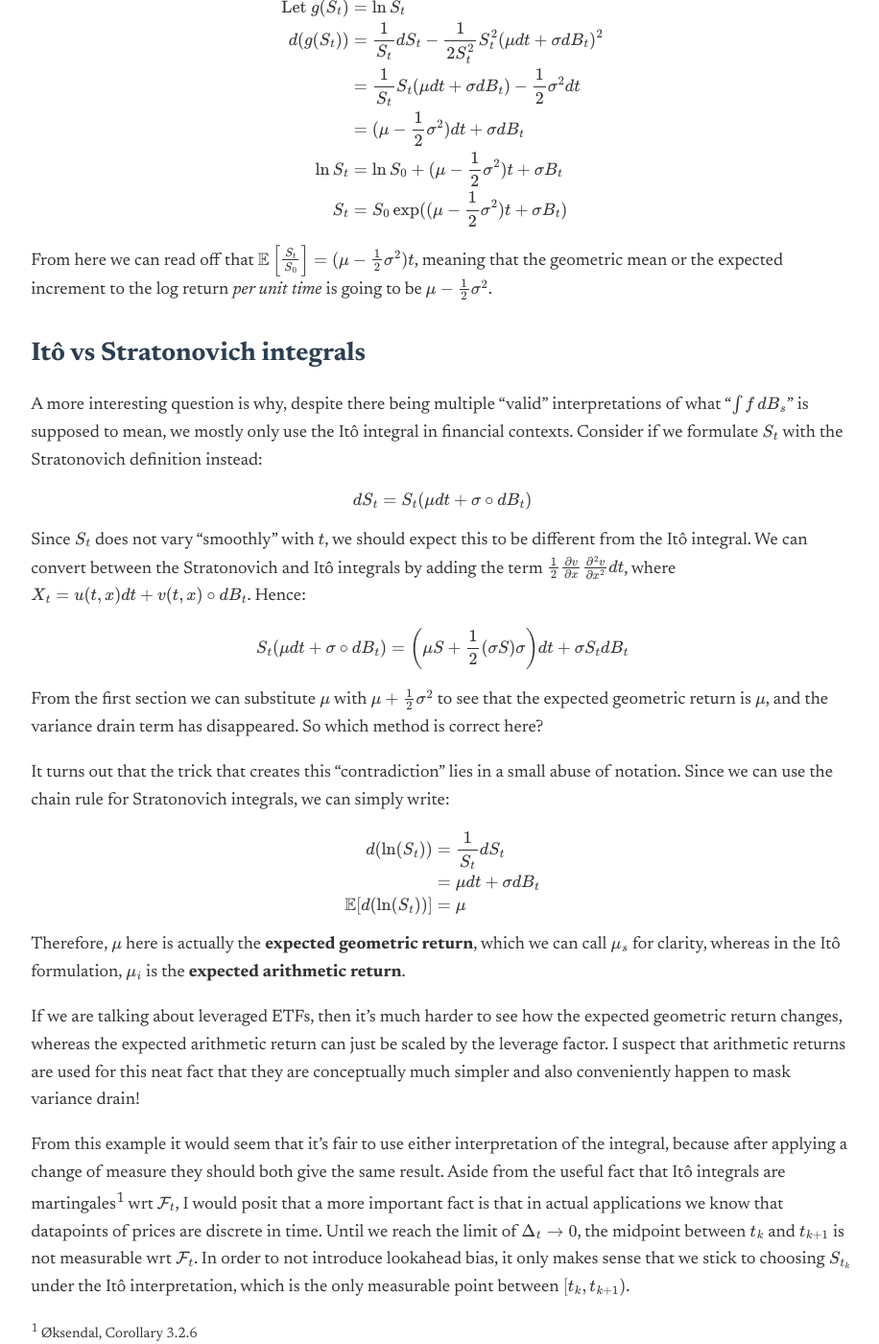
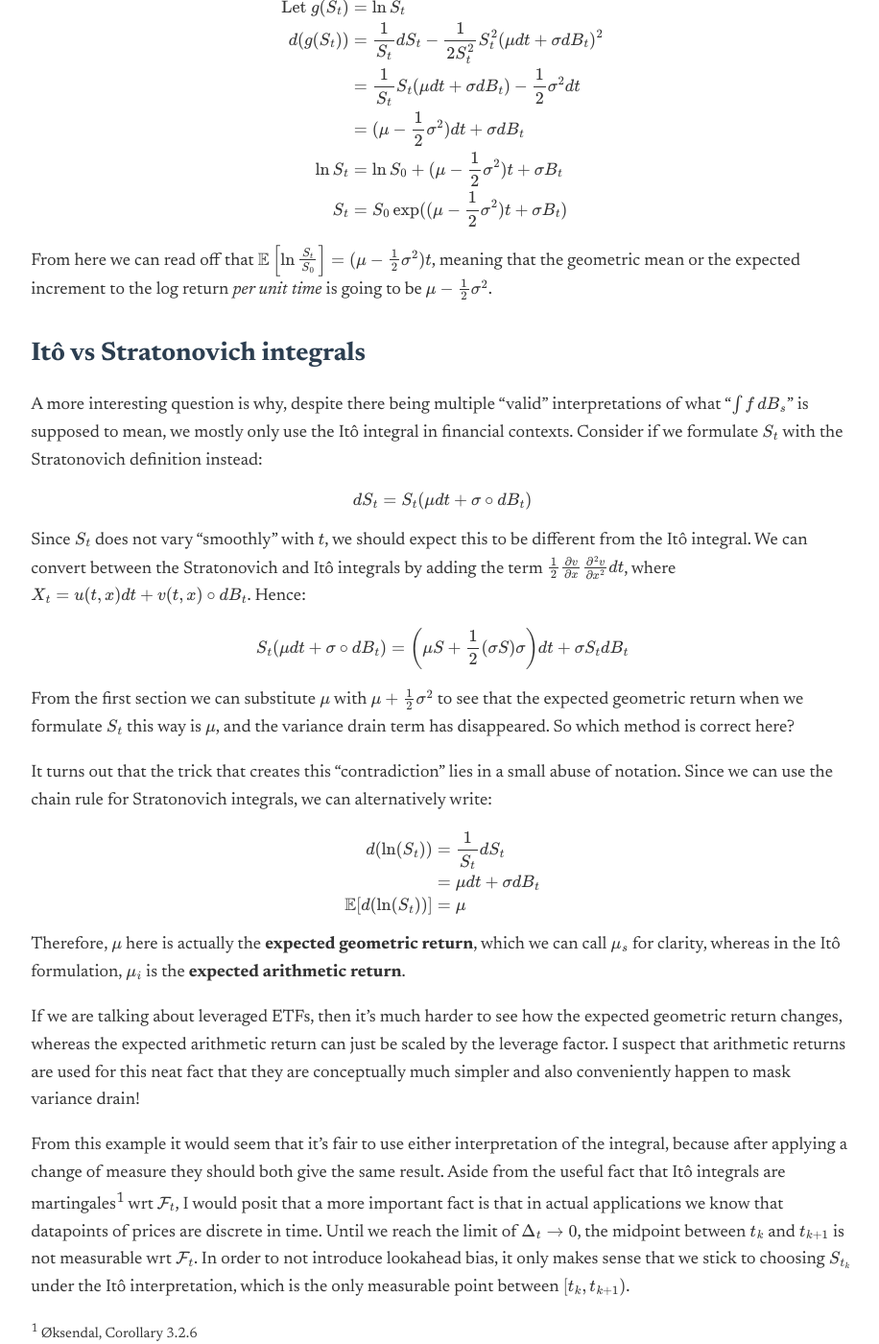
Before and after one commit to warrenjch/warrenjch.github.io, a Jekyll site: the page built from _posts/2025-09-15-vol-drag-ito-stratonovich.md, in a window 1280 px wide and 1400 px high, scrolled down 1100 px. Shown: the whole window at 96% size, without its empty margins (179-1095 px from the left). Built offline with Jekyll 4.4.1, drawn with Linux system fonts in a browser that asks for light colours.

```diff
--- a/_posts/2025-09-15-vol-drag-ito-stratonovich.md
+++ b/_posts/2025-09-15-vol-drag-ito-stratonovich.md
@@ -44,7 +44,7 @@
 S_t &= S_0\exp((\mu - \frac{1}{2}\sigma^2)t + \sigma B_t)
 \end{align*}$$
 
-From here we can read off that $\mathbb{E}\left[\frac{S_t}{S_0}\right] = (\mu - \frac{1}{2}\sigma^2)t$, meaning that the geometric mean or the expected increment to the log return <i>per unit time</i> is going to be $\mu - \frac{1}{2}\sigma^2$.
+From here we can read off that $\mathbb{E}\left[\ln \frac{S_t}{S_0}\right] = (\mu - \frac{1}{2}\sigma^2)t$, meaning that the geometric mean or the expected increment to the log return <i>per unit time</i> is going to be $\mu - \frac{1}{2}\sigma^2$.
 
 # It&ocirc; vs Stratonovich integrals
 
@@ -58,9 +58,9 @@
 S_t(\mu dt + \sigma \circ dB_t) &= \left(\mu S + \frac{1}{2}(\sigma S)\sigma\right)dt + \sigma S_t dB_t\\
 \end{align*}$$
 
-From the first section we can substitute $\mu$ with $\mu + \frac{1}{2}\sigma^2$ to see that the expected geometric return is $\mu$, and the variance drain term has disappeared. So which method is correct here?
+From the first section we can substitute $\mu$ with $\mu + \frac{1}{2}\sigma^2$ to see that the expected geometric return when we formulate $S_t$ this way is $\mu$, and the variance drain term has disappeared. So which method is correct here?
 
-It turns out that the trick that creates this "contradiction" lies in a small abuse of notation. Since we can use the chain rule for Stratonovich integrals, we can simply write:
+It turns out that the trick that creates this "contradiction" lies in a small abuse of notation. Since we can use the chain rule for Stratonovich integrals, we can alternatively write:
 
 $$\begin{align*}
 d(\ln(S_t)) &= \frac{1}{S_t}dS_t\\
```
